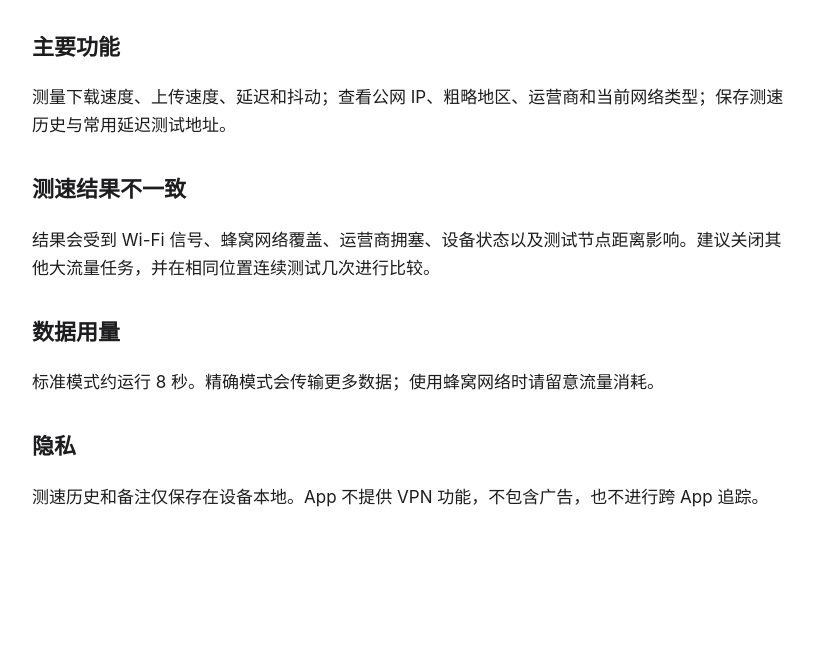
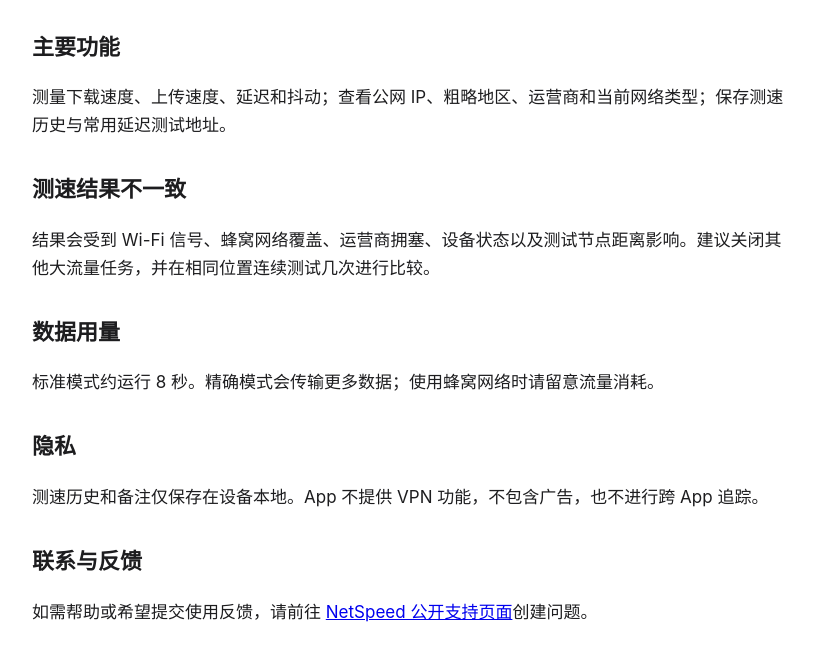
Before and after one commit to laotande/Speed-Pages, a plain HTML site: page support.html in a window 1280 px wide. Shown: the part 143-804 px from the top of the page, without its empty margins (228-1042 px from the left). Drawn offline with Linux system fonts and the light colour scheme.

Commit message:
Add public support contact links

```diff
--- a/support.html
+++ b/support.html
@@ -26,5 +26,8 @@
 
   <h2>隐私</h2>
   <p>测速历史和备注仅保存在设备本地。App 不提供 VPN 功能，不包含广告，也不进行跨 App 追踪。</p>
+
+  <h2>联系与反馈</h2>
+  <p>如需帮助或希望提交使用反馈，请前往 <a href="https://github.com/laotande/Speed-Pages/issues">NetSpeed 公开支持页面</a>创建问题。</p>
 </body>
 </html>
```
Also changed, not shown: privacy.html (+1 -1 lines).
